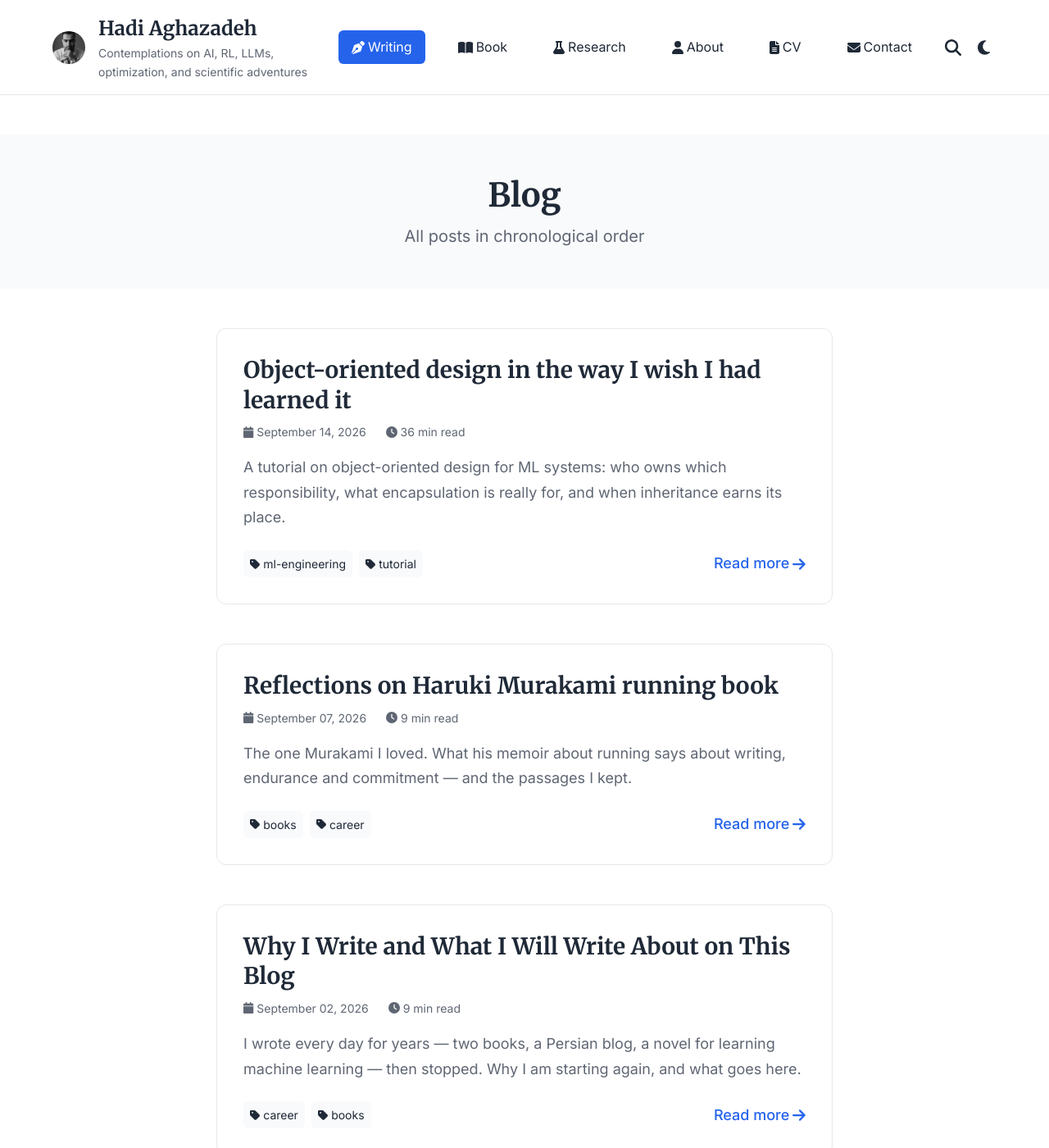
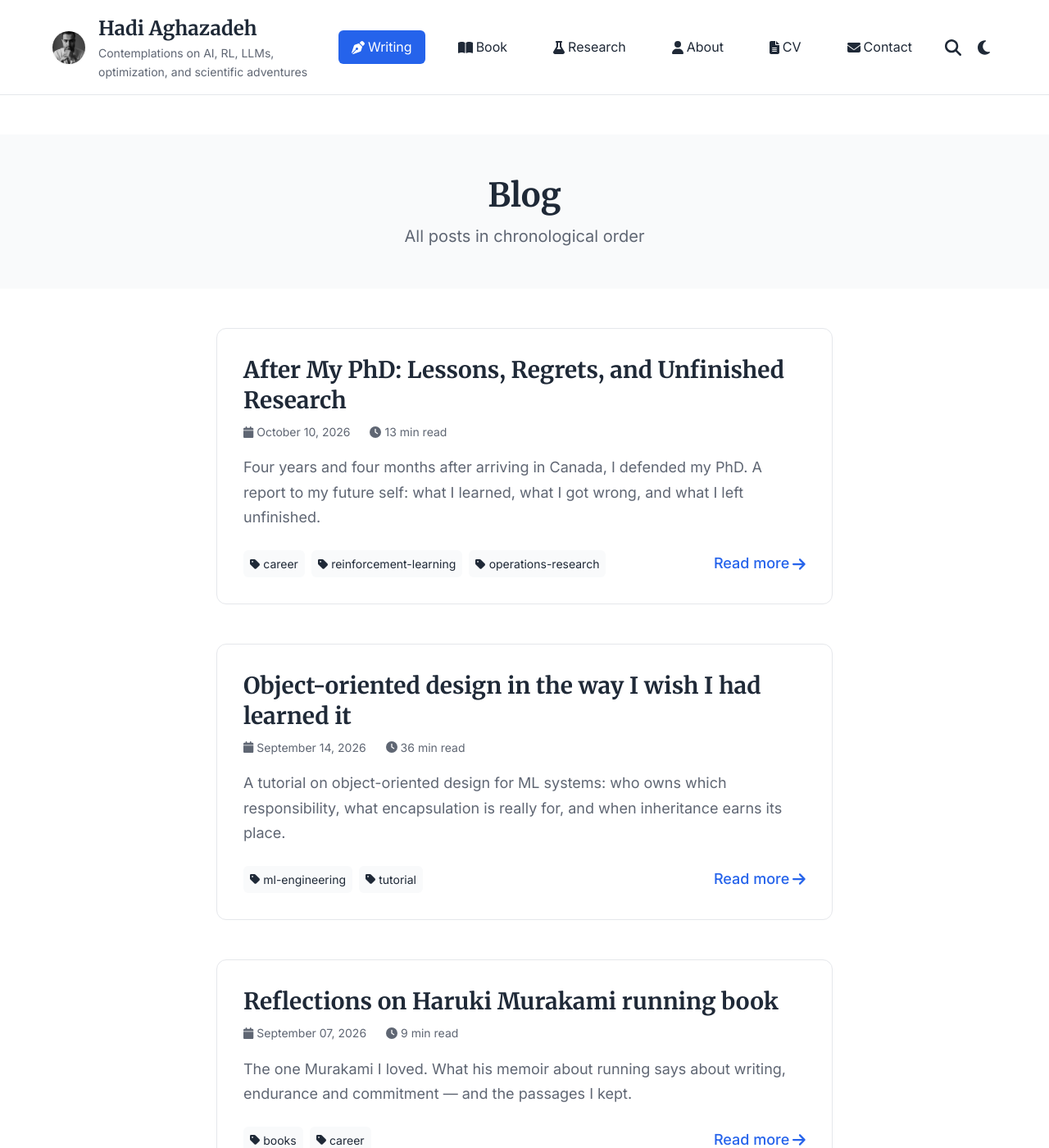
Before and after one commit to hadiagha/hadiagha.github.io, a Jekyll site: the page built from blog.html, in a window 1280 px wide and 1400 px high. Shown: the whole window at 82% size. Built offline with Jekyll 4.4.1, drawn with Linux system fonts in a browser that asks for light colours; part of the change alters nothing that is shown.

Commit message:
Publish "After My PhD: Lessons, Regrets, and Unfinished Research"
Hadi's essay on finishing the PhD. He supplied a model-assisted draft alongside
his own unassisted original and asked for the published text to be brought
back to what he meant. Where the assisted draft was simply cleaner English for
the same meaning it was kept; where it changed the meaning, his version wins:

  * Restored attributions it had removed: Karpathy on evolution as the
    brain's pretraining, and Elon Musk on optimizing what should not exist.
  * Restored technical opinions it had reversed or hedged — most notably his
    "most important intuition" about aligning the TD loss with the Bellman
    equations, which the draft had flatly contradicted — plus distillation,
    model-based RL as "the key" to sample efficiency, and his criticism of
    RLHF tricks.
  * Removed claims he never made, including one ("that preference led me to
    multi-task VRP") that contradicted his own account that KDD changed his
    direction.

Six of the draft's eight citations are kept, all verified as real papers; the
two dropped only supported caveats that were removed. The Bitter Lesson link
pointed at an HTTPS host with a self-signed certificate, which would have shown
readers a security warning; it now uses an archived HTTPS copy, which also
satisfies html-proofer's HTTPS rule without loosening it.

The defence photo arrived as a 32 MB, 7315px PNG — over the 2 MB CI limit
sixteen times. Re-encoded as a 1600px JPEG (161 KB) with a WebP sibling
(85 KB); the original was never committed. A `.photo` figure class joins
.diagram and .book-cover in main.scss for full-width photographs.

Verified outside iCloud, where the Docker bind mount still fails: doctor clean
on 4 posts, pagefind 10 pages / 2462 words, html-proofer clean.

Co-Authored-By: Claude Opus 5.5 <noreply@anthropic.com>

```diff
--- /dev/null
+++ b/_posts/2026-10-10-after-my-phd-lessons-regrets-and-unfinished-research.md
@@ -0,0 +1,133 @@
+---
+title: "After My PhD: Lessons, Regrets, and Unfinished Research"
+description: "Four years and four months after arriving in Canada, I defended my PhD. A report to my future self: what I learned, what I got wrong, and what I left unfinished."
+date: 2026-10-10
+kind: essay
+tags: [career, reinforcement-learning, operations-research]
+toc: false
+math: false
+# updated: 2026-10-10          # set when you revise a published post
+# series: some-series-key   # must exist in _data/series.yml
+# series_part: 1
+# image: /assets/posts/after-my-phd-lessons-regrets-and-unfinished-research/hero.png
+# image_alt: "What the image shows, for screen readers and when it fails to load."
+# youtube_id: dQw4w9WgXcQ   # bare ID, not a URL
+# youtube_title: "Title of the companion video"
+# canonical_url:            # only if this appeared somewhere else first
+# featured: true            # pin to the curated list
+---
+
+On June 27, 2022, I arrived in Canada. I had been accepted to begin my PhD at the University of Calgary, and now I was finally there. I had left behind my family, my job, and basically everything I had fought for, to start again. This time, in a new country. I remember being full of passion and full of energy to start over, and to do what I loved to do.
+
+I was so happy to have the chance to work on reinforcement learning (RL). It had been my passion during my last years in Iran.
+
+In the early months, I worked madly, from seven in the morning until ten at night. I read some of the best books on RL along with many papers, and I finished the first draft of my first paper within six months. I was taking courses and doing research, motivated to do my best and produce something I could be proud of. It was a kind of personal project: I intended to go deep into RL and become an expert in it.
+
+Now four years and four months have passed, and today I defended my PhD. Two papers in peer-reviewed, high-impact journals, two conference papers, and a few workshop papers were all the tangible outcomes. But what about the intangible ones?
+
+<figure class="photo">
+  <picture>
+    <source srcset="{{ '/assets/posts/after-my-phd-lessons-regrets-and-unfinished-research/phd-defense.webp' | relative_url }}" type="image/webp">
+    <img src="{{ '/assets/posts/after-my-phd-lessons-regrets-and-unfinished-research/phd-defense.jpg' | relative_url }}"
+         alt="Two photos from my PhD defence. On the left, I stand with three members of my examining committee while others join by video call on the screen behind us. On the right, I hold a bouquet of flowers beside a guest, in front of my thesis title slide.">
+  </picture>
+  <figcaption>Defending <em>Learning Operational, Hierarchical, and Generalisable Structure for Adaptive Vehicle Routing</em>, October 2026.</figcaption>
+</figure>
+
+If all I had done was write papers, I would be a sheer loser. Four years of precious life for a few papers? No, definitely not. I tried my best to learn, to become a better researcher for the sake of research itself, and to stay an avid lifelong learner.
+
+Now that I am standing at the edge of the exit door from academia, I feel hesitant. My main interest has always been solving real problems, and that naturally brought me to industry. But, my goodness, I love this damn research. I love discovering, building, and doing science.
+
+What I do not love is the game people play for citations: standing in the middle of the road and begging you to add not just one, but three of their papers once they have agreed to review yours. That is exactly what happened to me with one of the reviewers of my papers. Why should the ceiling of a person's dreams and thinking be so low that they make themselves a prisoner of such small desires!
+
+Luckily for me, I had, and still have, the opportunity to include research in my work. So I am almost certain that I will not return to academia in its current, classical form. But I want to, and I will, write more AI research papers, whether through submission, as preprints on arXiv, or here on my blog.
+
+So I look back once more at the path I took, at where I failed and where I succeeded, and I am ready to recap. This is a report to myself and to my future self: this is what I did, not what I wanted to do.
+
+And here is my report.
+
+## My biggest lesson
+
+I think the biggest thing I learned was how to do research.
+
+It may sound silly, or even self-defeating, to claim that my biggest achievement was learning something I was supposed to know from the start. But those who have done serious research know that leading a project from the question, through formulation and scoping, through thousands of failed experiments, to publication, is like a maze with a thousand doors.
+
+But I should mention that the hardest part is finding the right question to work on, given all the obligations that come with your source of funding and everything else.
+
+Another lesson: as a researcher working at the edge of RL and optimization, the narrower the problem we solve, the less attention our work gets. A researcher needs to work on solutions that can solve many problems with one approach, not the opposite.
+
+This comes back to the problem we choose to work on. It may seem obvious, but choosing the right problem, with all the constraints we have, is the most important and one of the hardest skills a researcher has to acquire.
+
+Learning how to read papers is another skill a researcher like me has to learn: how to keep your head above water at this crazy speed, and amid the growing addiction to letting AI agents run the whole research process, while still keeping a sense of control.
+
+## My biggest mistake
+
+I wasted about a year working on problems that weren't that important, particularly wildfire disaster-response logistics.
+
+That is not because the problem itself is unimportant. On the contrary, it is very important for humanity, and I should confess that I chose it because it mattered to Canada and to people. But when it came to submission, I had a hard time finding the right journals for research that proposed new strategies for disaster logistics. A few journals desk-rejected it because it did not fit their scope, and AI journals were reluctant to accept an application area they had so few publications on. In general, the community was not ready for new approaches.
+
+Truth be told, there was also a weakness on my side. For the drayage problem behind my Dray-Q paper, I had a direct connection to reality: how a real-world carrier company does the work and what it needs. For the disaster-response project, I kind of engineered the situation. I had no firsthand experience of how disaster-response logistics operates in reality, so I read papers and tried to build a situation that resembled it. I also had no realistic data to compare against, so I used the closest thing possible, movement data from the Kelowna wildfire, and tried to convert it into a disaster-response logistics setting.
+
+In short, if I could go back, I would work on multi-task vehicle routing problem (VRP) solvers from the start. I could have done better, and published at the conferences I love, such as ICLR and NeurIPS, rather than working on something the community was not ready for.
+
+As a rule, then, a researcher should work on problems that have all three sides of this triangle: data (and benchmarks), need, and community acceptance.
+
+I faced this reality when I attended KDD in Toronto. I saw two kinds of wrong research there.
+
+The first, which I belonged to, tried to solve very specific problems with fancy models. As Elon Musk put it, the biggest mistake an engineer (and, in our case, a researcher) can make is to optimize something that should not exist in the first place.
+
+The second tried to use one hammer, LLMs, to solve every problem, even combinatorial optimization. If you read those LLM-based papers now, you will see how ridiculous they look. A lot has advanced since then. They tried to solve the problem with the power of the LLMs of that moment, without considering that these models would get better and the challenge would resolve itself.
+
+In volatile research areas like LLMs, researchers like us, who have neither the resources nor the data, would be better off working on problems that generalize, or on other important problems, rather than trying to solve everything with LLMs.
+
+## My biggest regret
+
+During my PhD, I couldn't attend many conferences, mostly because of a lack of budget and sometimes because of visa issues. I just wrote papers, and this was the main source of demotivation in the last two years of my program.
+
+KDD, the only conference I attended, was the main reason I changed my research direction to multi-task VRP solvers, a direction I chose late. The more we engage with other researchers, the more feedback we get, and we tend to correct our path implicitly.
+
+But probably my biggest regret is that I applied for a three-month research visit with a well-known industrial engineering group in Germany. They accepted me, but, again, for reasons that were unreasonable (at least from my point of view), I was not allowed to go. They were working on exactly the kinds of problems and solutions I loved most, and every time I remember it, I feel regret.
+
+My main advice to new PhD students: from the beginning, communicate clearly with your supervisor and research group about funding edge cases, the opportunities you will have, the resources you will have access to, and so on.
+
+## Unfinished business
+
+I think I could have done better on multi-task VRP solvers. I hope I get the chance to expand this research, at least independently, toward a generalizable solver for all combinatorial optimization problems.
+
+Neglecting the beautiful, elegant, and structured theory we have in classical optimization, such as column generation, Benders decomposition, branch-and-cut solvers for mixed-integer linear programming (MILP), and constraint programming, was another methodological mistake I made.
+
+I think we should try to bring RL and other neural learning models into the realm of classical approaches, where we have very clean mathematical theories.[^optimization]
+
+For VRP, then, these are the two paths I see for researchers: solvers that generalize across tasks, and learning brought into classical optimization.
+
+## The RL research directions I foresee
+
+In the first year of my program, I had the chance to talk with Richard Sutton, often called the father of RL, for about an hour. He gave me a few valuable suggestions, along with a few criticisms of deep RL, suggesting I move away from it. At the time, I was still learning RL, but as I read more and more, I realized why he didn't like deep RL. His lifelong mission has been to design learning algorithms that resemble how the mind learns: fully online, continuous, and sample-efficient. And now we have larger and larger DQN and policy-based methods that train like regression algorithms, in a very inefficient way.
+
+The successful use of these models to fine-tune LLMs has only reinforced this path. As Sutton himself conceded in *The Bitter Lesson*, the biggest advances in AI have come from scaling computation (GPUs, in our case), not from elegant theoretical frameworks.[^bitter] Meanwhile, our own brains still learn far more sample-efficiently than these deep models.
+
+I think I now understand his point of view. I partially agree with him, but I would also like to consider the view of other pioneers like Andrej Karpathy, who says that building a brain is different from building a neural network: our brains start from many biological and evolutionary foundations, which I call heuristics. We may be born a blank slate, in the sense that we must feed new data into our brains from birth until death, but our neural architecture has already been chosen by millions of years of evolution and fine-tuned biologically. To speak in the language of neural networks, we do not start from random weights and an arbitrary architecture. Rather, we are born with a pretrained model, and all we need is a small fine-tuning head with a few extra parameters on top of it.
+
+But even on this path, we still need to work on the sample efficiency of RL models. Distillation is one path I think all researchers can work on, even if they don't have fancy resources like H100 GPUs.[^distillation]
+
+In fact, I think we need to pay extra attention to model-based RL, or, as Yann LeCun might call it, model predictive control.[^world-models] Learning the system dynamics, or the transition function of a Markov decision process, is underestimated in the literature, and I think it is the key to sample efficiency.
+
+The most important intuition for me is this: the more closely we align our temporal-difference loss with the Bellman equations, which have a nice theory and optimality proofs, the more sample-efficient and interpretable our agents can become.
+
+Even when it comes to clipping tricks on the probability ratio, like the one in Proximal Policy Optimization (PPO), I prefer the trust-region way of handling it. Trust Region Policy Optimization (TRPO) has more structure and more theoretical support, so we can work iteratively on making it tractable on GPU-friendly hardware,[^trpo][^ppo] rather than stacking ever more complex tricks on top of each other, as we see in much of the new RLHF research these days.
+
+That said, I will try my best to elaborate on each of these dimensions I learned during my PhD, so that they can be one path among many. After all, truth, if it exists, is not in any single one of them, but in the resultant force of all the efforts we make to build something bigger than ourselves.
+
+## References
+
+[^optimization]: Bengio, Y., Lodi, A., & Prouvost, A. (2021). [Machine learning for combinatorial optimization: A methodological tour d'horizon](https://arxiv.org/abs/1811.06128). *European Journal of Operational Research, 290*(2), 405–421.
+
+[^bitter]: Sutton, R. (2019, March 13). [The bitter lesson](https://web.archive.org/web/2019/http://www.incompleteideas.net/IncIdeas/BitterLesson.html).
+
+[^distillation]: Rusu, A. A., et al. (2015). [Policy distillation](https://arxiv.org/abs/1511.06295). *arXiv*.
+
+[^world-models]: Dawid, A., & LeCun, Y. (2023). [Introduction to latent variable energy-based models: A path towards autonomous machine intelligence](https://arxiv.org/abs/2306.02572). *arXiv*.
+
+[^trpo]: Schulman, J., Levine, S., Moritz, P., Jordan, M. I., & Abbeel, P. (2015). [Trust region policy optimization](https://proceedings.mlr.press/v37/schulman15.html). *Proceedings of the 32nd International Conference on Machine Learning, 37*, 1889–1897.
+
+[^ppo]: Schulman, J., Wolski, F., Dhariwal, P., Radford, A., & Klimov, O. (2017). [Proximal policy optimization algorithms](https://arxiv.org/abs/1707.06347). *arXiv*.
--- a/assets/css/main.scss
+++ b/assets/css/main.scss
@@ -1842,6 +1842,28 @@ mjx-container:not([display="true"]) {
   margin: var(--space-lg) 0 !important;
 }
 
+// Photographs in post bodies -------------------------------------------------
+//
+// Full column width, unlike .book-cover. The figure carries the vertical
+// spacing, so the img's own margin from the base rule is zeroed — otherwise the
+// two stack. Same specificity note as .diagram below.
+.photo {
+  margin: var(--space-xl) 0;
+  text-align: center;
+}
+
+.post .post-content .content .photo img {
+  width: 100%;
+  height: auto;
+  margin: 0;
+}
+
+.photo figcaption {
+  margin-top: var(--space-sm);
+  font-size: 0.9rem;
+  color: var(--color-text-light);
+}
+
 // Diagrams in post bodies ----------------------------------------------------
 //
 // Exported diagrams are dark line art on a TRANSPARENT background, which is
```
Also changed, not shown: assets/posts/after-my-phd-lessons-regrets-and-unfinished-research/phd-defense.jpg (added), assets/posts/after-my-phd-lessons-regrets-and-unfinished-research/phd-defense.webp (added).
